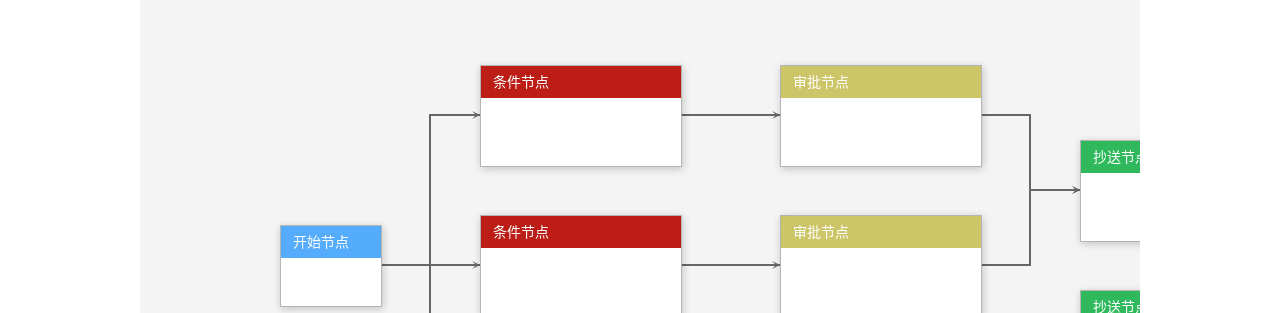
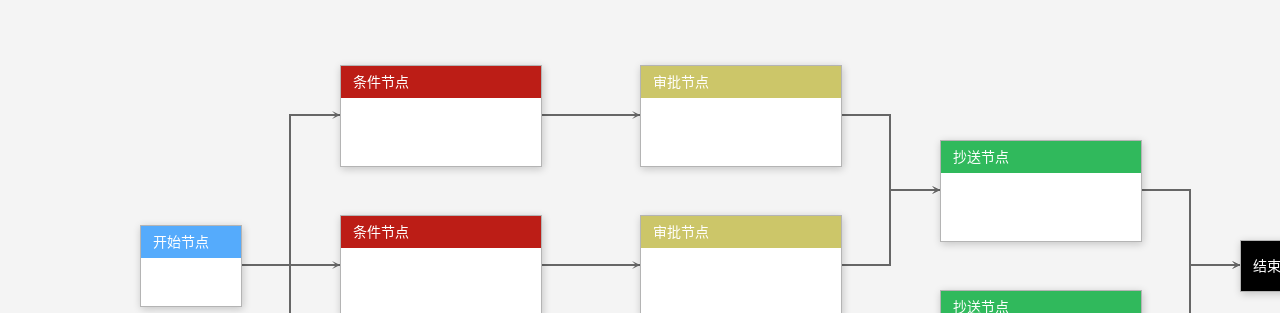
Before and after one commit to caohuatao/vue-super-flow, a Vue app: page / in a window 1280 px wide. Shown: the part 987-1300 px from the top of the page. Built offline with nearby package versions, Linux system fonts and the light colour scheme.

Commit message:
剔除 宽度 高度 设置参数

```diff
--- a/examples/App.vue
+++ b/examples/App.vue
@@ -33,11 +33,5 @@
     height  : 100%;
     margin  : 0;
     padding : 0;
-
-    #app {
-      width  : 1000px;
-      height : 100%;
-      margin : 0 auto;
-    }
   }
 </style>
--- a/examples/demo1.vue
+++ b/examples/demo1.vue
@@ -7,8 +7,6 @@
   <div class="super-flow-demo1">
     <super-flow
       ref="superFlow"
-      :width="1000"
-      :height="800"
       :graph-menu="graphMenu"
       :node-menu="nodeMenu"
       :link-menu="linkMenu">
@@ -138,9 +136,8 @@
 <style lang="less">
   .super-flow-demo1 {
     width    : 100%;
-    height   : auto;
+    height   : 800px;
     margin   : 0 auto;
-    overflow : auto;
 
     .super-flow__node {
       .flow-node {
--- a/examples/demo2.vue
+++ b/examples/demo2.vue
@@ -391,9 +391,8 @@
 <style lang="less">
   .super-flow-demo2 {
     width    : 100%;
-    height   : auto;
+    height   : 800px;
     margin   : 0 auto;
-    overflow : auto;
 
     .super-flow__node {
       .flow-node {
--- a/packages/Graph.js
+++ b/packages/Graph.js
@@ -17,8 +17,6 @@ class Graph extends GraphEvent {
     const {
       nodeList = [],
       linkList = [],
-      width,
-      height,
       origin,
       libertyStart
     } = options
@@ -27,8 +25,6 @@ class Graph extends GraphEvent {
 
     this.nodeList = []
     this.linkList = []
-    this.width = width
-    this.height = height
 
     this.origin = origin
 
@@ -162,8 +158,6 @@ class Graph extends GraphEvent {
 
   toJSON() {
     return {
-      width: this.width,
-      height: this.height,
       origin: this.origin,
       nodeList: this.nodeList.map(node => node.toJSON()),
       linkList: this.linkList.map(link => link.toJSON())
--- a/packages/index.vue
+++ b/packages/index.vue
@@ -7,8 +7,6 @@
   <div
     class="super-flow"
     ref="flow-canvas"
-    style="overflow: hidden"
-    :style="{width: width + 'px', height: height + 'px'}"
     @contextmenu.prevent.stop="contextmenu">
 
     <graph-line
@@ -30,8 +28,8 @@
 
     <mark-line
       v-if="moveNodeConf.isMove && hasMarkLine"
-      :width="graph.width"
-      :height="graph.height"
+      :width="clientWidth"
+      :height="clientHeight"
       :mark-color="markLineColor"
       :markLine="moveNodeConf.markLine">
     </mark-line>
@@ -108,14 +106,6 @@
   export default {
     name: 'super-flow',
     props: {
-      width: {
-        type: Number,
-        default: 1000
-      },
-      height: {
-        type: Number,
-        default: 800
-      },
       draggable: {
         type: Boolean,
         default: true
@@ -211,7 +201,9 @@
           visible: false,
           link: null
         },
-        loaded: false
+        loaded: false,
+        clientWidth: 0,
+        clientHeight: 0
       }
     },
     components: {
@@ -343,7 +335,7 @@
               vertical += vertical % 1 === 0 ? 0.5 : 0
               resultList.push([
                 [vertical, 0],
-                [vertical, this.height]
+                [vertical, this.clientHeight]
               ])
             }
             return result
@@ -357,12 +349,14 @@
               horizontal += horizontal % 1 === 0 ? 0.5 : 0
               resultList.push([
                 [0, horizontal],
-                [this.width, horizontal]
+                [this.clientWidth, horizontal]
               ])
             }
             return result
           })
           arrayReplace(conf.markLine, resultList)
+
+          console.log(conf.markLine.toString())
         }
 
         conf.node.center = position
@@ -408,6 +402,9 @@
 
       nodeMousedown(node, offset) {
         if (this.draggable) {
+          this.clientWidth = this.$el.clientWidth
+          this.clientHeight = this.$el.clientHeight
+
           const verticalList = this.moveNodeConf.verticalList
           const horizontalList = this.moveNodeConf.horizontalList
 
@@ -422,6 +419,7 @@
           arrayReplace(horizontalList, [
             ...new Set(centerList.map(center => center[1]))
           ].sort((prev, next) => prev - next))
+
 
           this.moveNodeConf.isMove = true
           this.moveNodeConf.node = node
@@ -552,6 +550,9 @@
 
     position         : relative;
     background-color : #F4F4F4;
+    width            : 100%;
+    height           : 100%;
+    overflow         : auto;
 
     > .select-all__mask {
       position         : absolute;
--- a/packages/markLine.vue
+++ b/packages/markLine.vue
@@ -26,7 +26,6 @@
       markColor: String
     },
     mounted() {
-      const ctx = this.$el.getContext('2d')
       this.draw()
     },
     methods: {
```
Also changed, not shown: 1 other file (tests, documents, lock files or other folders).
